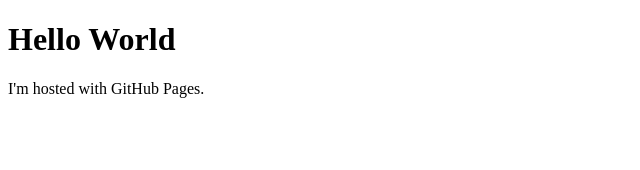
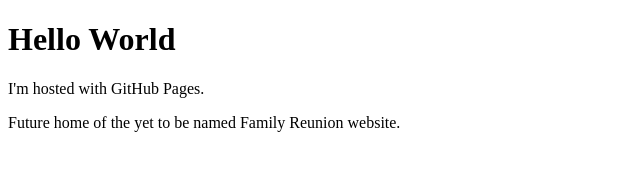
Before and after one commit to bickell988/bickell988.github.io, a plain HTML site: page index.html in a window 1280 px wide. Shown: the whole page, without its empty margins (0-640 px from the left). Drawn offline with Linux system fonts and the light colour scheme.

Commit message:
Update index.html
A little more info...

```diff
--- a/index.html
+++ b/index.html
@@ -3,5 +3,7 @@
 <body>
 <h1>Hello World</h1>
 <p>I'm hosted with GitHub Pages.</p>
+
+<p>Future home of the yet to be named Family Reunion website.</p>
 </body>
 </html>
```
